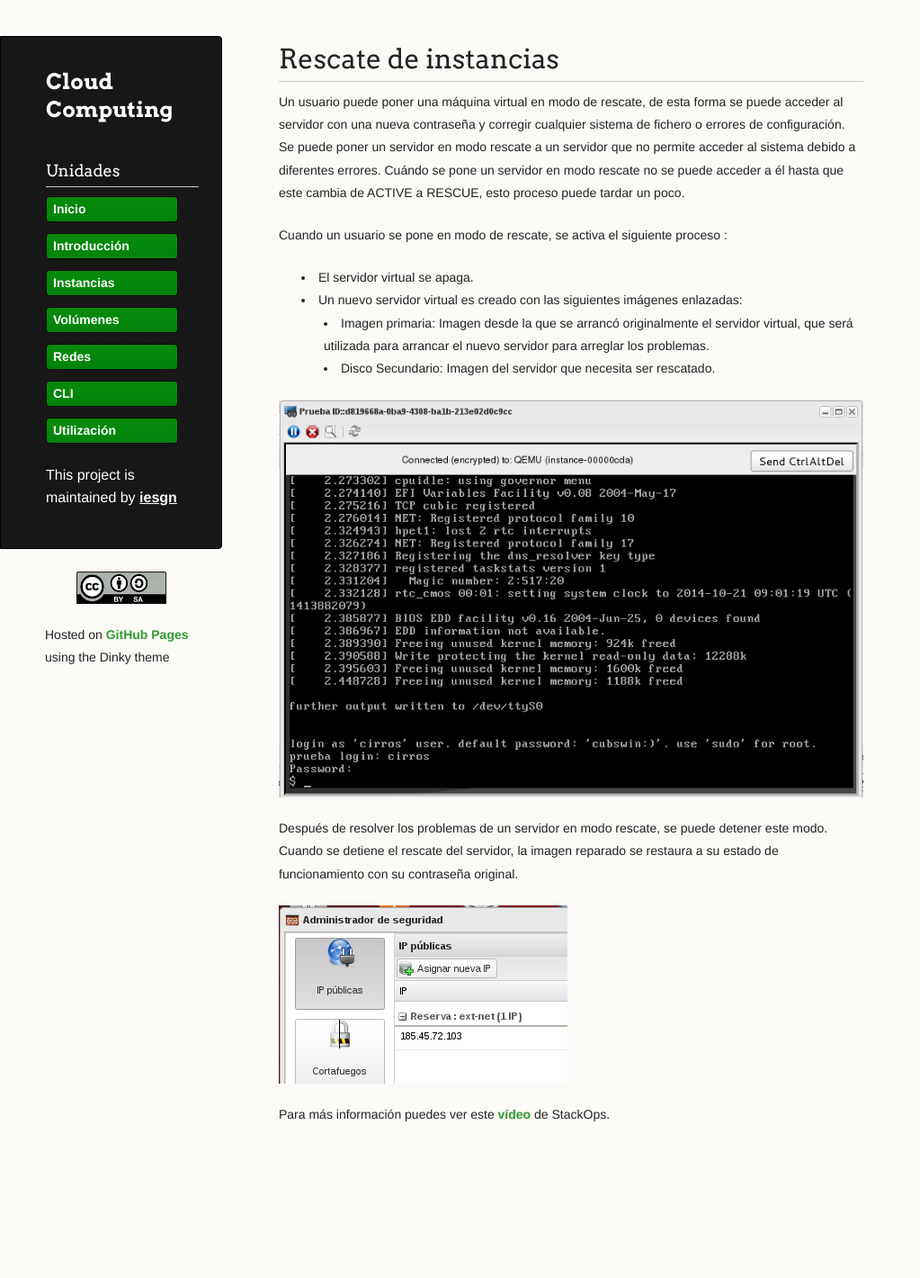
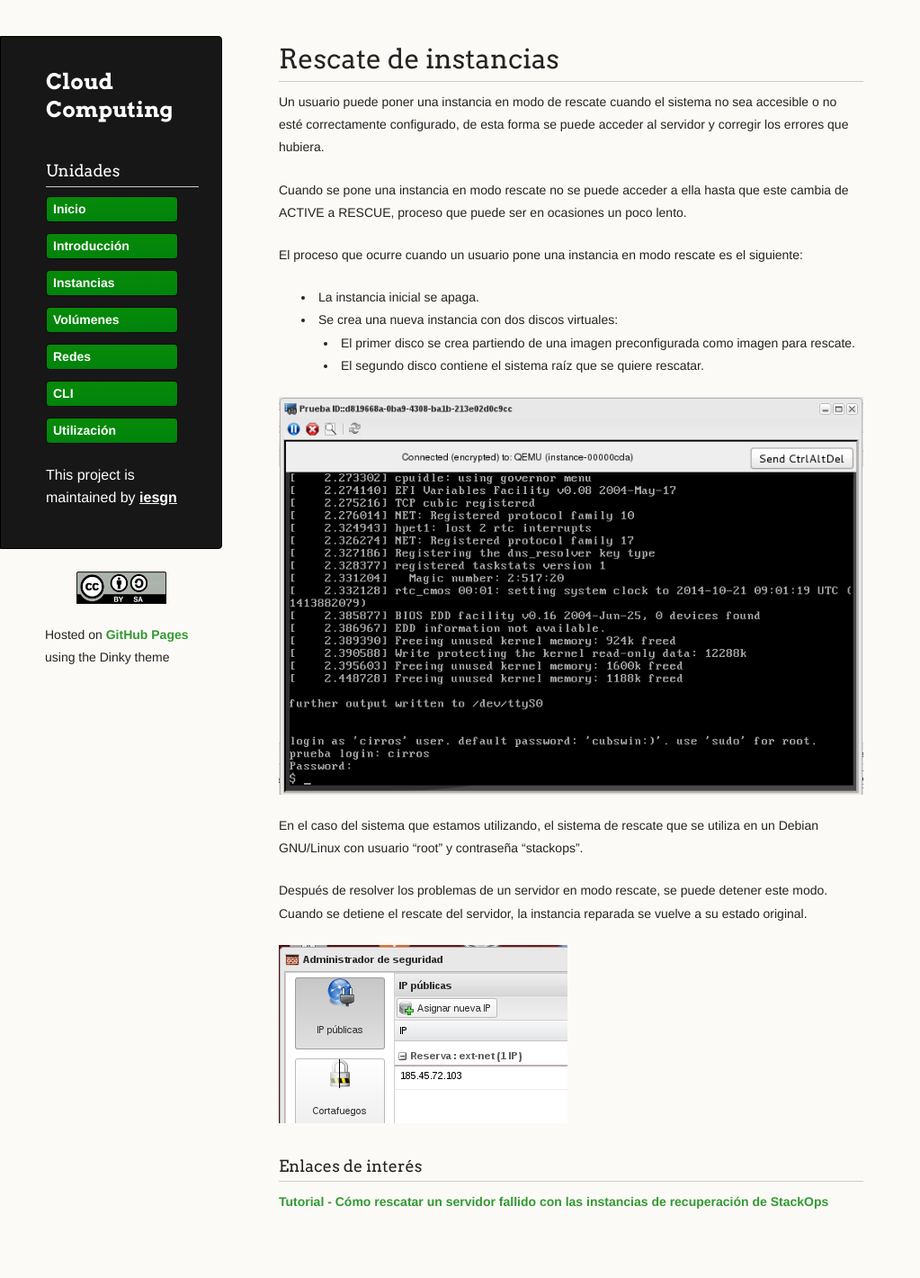
Before and after one commit to iesgn/cloud2, a Jekyll site: the page built from curso/u2/rescate.md, in a window 1280 px wide. Shown: the whole page at 90% size, without its empty margins (0-1023 px from the left). Built offline with Jekyll 4.4.1, drawn with Linux system fonts in a browser that asks for light colours; before the commit the page ends 1323 px from its top, so only the background shows below that.

Commit message:
Modo rescate

```diff
--- a/curso/u2/rescate.md
+++ b/curso/u2/rescate.md
@@ -5,20 +5,40 @@ menu:
   - Unidades
 ---
 
-Un usuario puede poner una máquina virtual en modo de rescate, de esta forma se puede acceder al servidor con una nueva contraseña y corregir cualquier sistema de fichero o errores de configuración.
-Se puede poner un servidor en modo rescate a un servidor que no permite acceder al sistema debido a diferentes errores. Cuándo se pone un servidor en modo rescate no se puede acceder a él hasta que este cambia de ACTIVE a RESCUE, esto proceso puede tardar un poco.
+Un usuario puede poner una instancia en modo de rescate cuando el
+sistema no sea accesible o no esté correctamente configurado, de esta
+forma se puede acceder al servidor y corregir los errores que
+hubiera.
 
-Cuando un usuario se pone en modo de rescate, se activa el siguiente proceso :
+Cuando se pone una instancia en modo rescate no se puede acceder a
+ella hasta que este cambia de ACTIVE a RESCUE, proceso que puede ser
+en ocasiones un poco lento.
 
-* El servidor virtual se apaga.
-* Un nuevo servidor virtual es creado con las siguientes imágenes enlazadas:
-    * Imagen primaria: Imagen desde la que se arrancó originalmente el servidor virtual, que será utilizada para arrancar el nuevo servidor para arreglar los problemas.
-    * Disco Secundario: Imagen del servidor que necesita ser rescatado.
+El proceso que ocurre cuando un usuario pone una instancia en modo
+rescate es el siguiente:
+
+* La instancia inicial se apaga.
+* Se crea una nueva instancia con dos discos virtuales:
+  * El primer disco se crea partiendo de una imagen preconfigurada
+  como imagen para rescate.
+  * El segundo disco contiene el sistema raíz que se quiere rescatar.
+
 
 ![rescatar](img/demo1_4.png)
 
-Después de resolver los problemas de un servidor en modo rescate, se puede detener este modo. Cuando se detiene el rescate del servidor, la imagen reparado se restaura a su estado de funcionamiento con su contraseña original.
+
+En el caso del sistema que estamos utilizando, el sistema de rescate
+que se utiliza en un Debian GNU/Linux con usuario "root" y contraseña
+"stackops".
+
+Después de resolver los problemas de un servidor en modo rescate, se
+puede detener este modo. Cuando se detiene el rescate del servidor, la
+instancia reparada se vuelve a su estado original.
+
 
 ![rescatar](img/demo1_5.png)
 
-Para más información puedes ver este [vídeo](https://www.youtube.com/watch?v=gTQaES8ri-Q) de StackOps.
+
+### Enlaces de interés
+
+[Tutorial - Cómo rescatar un servidor fallido con las instancias de recuperación de StackOps ](https://www.youtube.com/watch?v=gTQaES8ri-Q)
```
